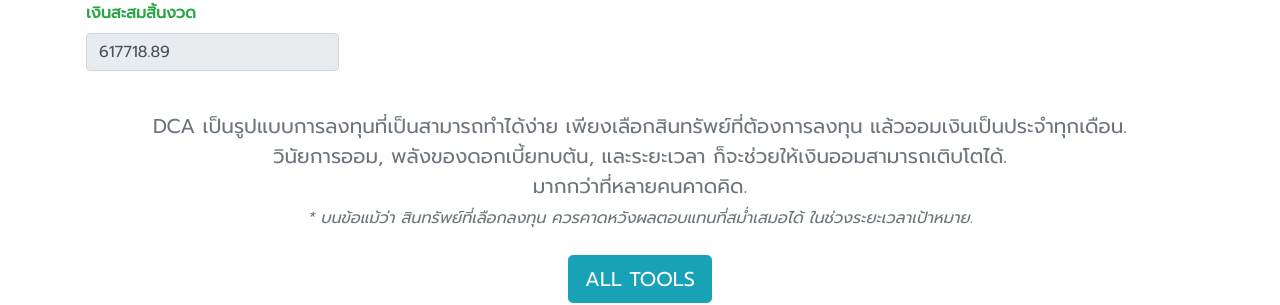
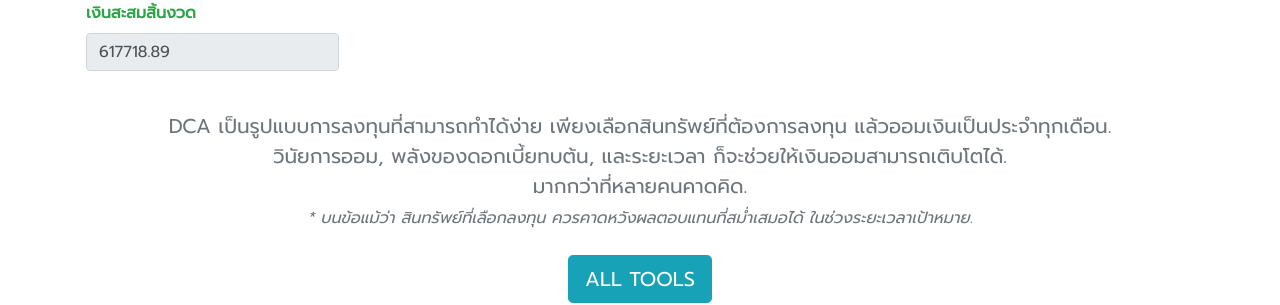
Before and after one commit to moneysart/moneysart.github.io, a Jekyll site: the page built from tools/dca/index.html, in a window 1280 px wide. Shown: the part 694-999 px from the top of the page. Built offline with Jekyll 4.4.1, drawn with Linux system fonts in a browser that asks for light colours; nearby versions of some CDN libraries.

Commit message:
fix typo

```diff
--- a/tools/dca/index.html
+++ b/tools/dca/index.html
@@ -66,7 +66,7 @@ date: 2021-04-15
     <div class="text-center">
 
         <p class="lead text-muted pt-4">
-            DCA เป็นรูปแบบการลงทุนที่เป็นสามารถทำได้ง่าย เพียงเลือกสินทรัพย์ที่ต้องการลงทุน แล้วออมเงินเป็นประจำทุกเดือน.
+            DCA เป็นรูปแบบการลงทุนที่สามารถทำได้ง่าย เพียงเลือกสินทรัพย์ที่ต้องการลงทุน แล้วออมเงินเป็นประจำทุกเดือน.
             <br>
             วินัยการออม, พลังของดอกเบี้ยทบต้น, และระยะเวลา ก็จะช่วยให้เงินออมสามารถเติบโตได้.
             <br>
```
